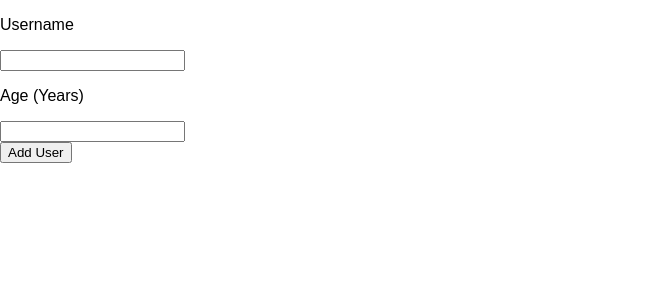
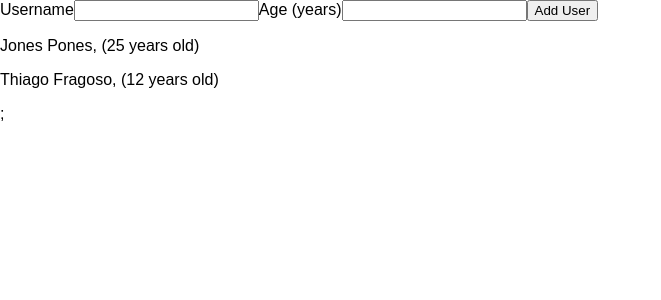
Before and after one commit to JoaoFPedro/NameAge, a React (Create React App) app: page / in a window 1280 px wide. Shown: the top 300 px of the page, without its empty margins (0-661 px from the left). Built offline with nearby package versions, Linux system fonts and the light colour scheme.

Commit message:
adding User Handler

```diff
--- a/src/App.js
+++ b/src/App.js
@@ -1,17 +1,38 @@
 import React from "react";
+const DummyNames = [
+  {
+    name: "Jones Pones",
+    age: 25,
+  },
+  {
+    name: "Thiago Fragoso",
+    age: 12,
+  },
+];
 
 function App() {
+  const addUserHandler = (event) => {
+    event.preventDefault();
+  };
+
   return (
     <>
-      <div>
-        <p> Username</p>
-        <input></input>
-        <p> Age (Years)</p>
-        <input></input>
-        <div className="button">
-          <button> Add User</button>
+      <form onSubmit={addUserHandler}>
+        <label htmlFor="username">Username</label>
+        <input type="text" id="username"></input>
+        <label htmlFor="age">Age (years)</label>
+        <input type="text" id="age"></input>
+
+        <button type="submit"> Add User</button>
+      </form>
+      {DummyNames.map((user, index) => (
+        <div key={index}>
+          <p>
+            {user.name}, ({user.age} years old)
+          </p>
         </div>
-      </div>
+      ))}
+      ;
     </>
   );
 }
```
